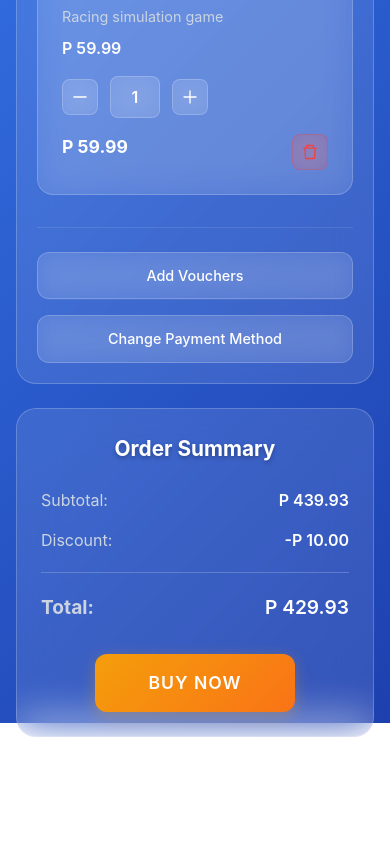
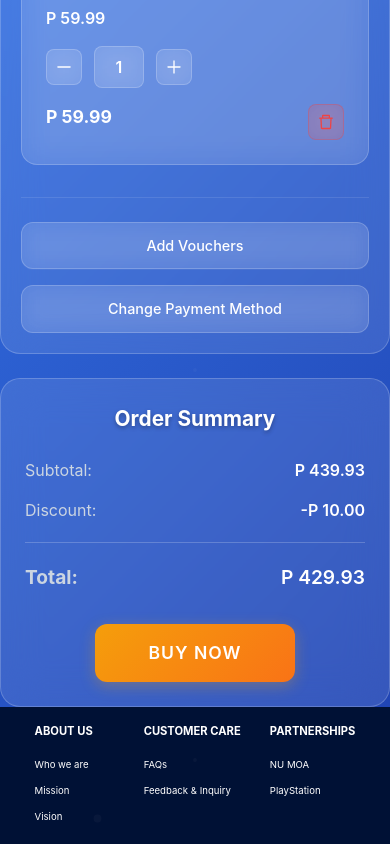
Before and after one commit to Blyn04/gamenation, a React (Create React App) app: page /cart in a window 390 px wide. Shown: the part 2399-3243 px from the top of the page. Before the commit the page ends 3136 px from the top, so only its background shows below. Built offline with nearby package versions, Linux system fonts and the light colour scheme.

Commit message:
CARTPAGE ADDED FOOTER

```diff
--- a/src/components/CartPage.js
+++ b/src/components/CartPage.js
@@ -1,5 +1,6 @@
 import React, { useState } from 'react';
 import { DeleteOutlined, MinusOutlined, PlusOutlined, ShoppingCartOutlined } from '@ant-design/icons';
+import Footer from '../customs/Footer';
 import '../styles/componentsStyle/CartPage.css';
 
 // Import all PS5 game images from Library and HomePage
@@ -345,6 +346,9 @@ const CartPage = () => {
           </button>
         </div>
       </div>
+
+      {/* Footer */}
+      <Footer />
     </div>
   );
 };
--- a/src/styles/componentsStyle/CartPage.css
+++ b/src/styles/componentsStyle/CartPage.css
@@ -3,7 +3,7 @@
   color: white;
   font-family: 'Inter', -apple-system, BlinkMacSystemFont, 'Segoe UI', Roboto, sans-serif;
   min-height: 100vh;
-  padding: 80px 40px 40px 40px;
+  padding: 80px 0 0 0;
   position: relative;
 }
 
@@ -30,7 +30,6 @@
   gap: 40px;
   position: relative;
   z-index: 1;
-  top: 30px;
 }
 
 /* Cart Items Section */
@@ -40,6 +39,7 @@
   padding: 40px;
   border: 1px solid rgba(255, 255, 255, 0.2);
   backdrop-filter: blur(20px);
+  margin-bottom: 0;
 }
 
 .section-title {
@@ -333,7 +333,7 @@
 
 @media (max-width: 768px) {
   .cart-page {
-    padding: 80px 20px 20px 20px;
+    padding: 80px 0 0 0;
   }
 
   .cart-items-section {
@@ -373,7 +373,7 @@
 
 @media (max-width: 480px) {
   .cart-page {
-    padding: 80px 16px 16px 16px;
+    padding: 80px 0 0 0;
   }
 
   .cart-items-section {
```
